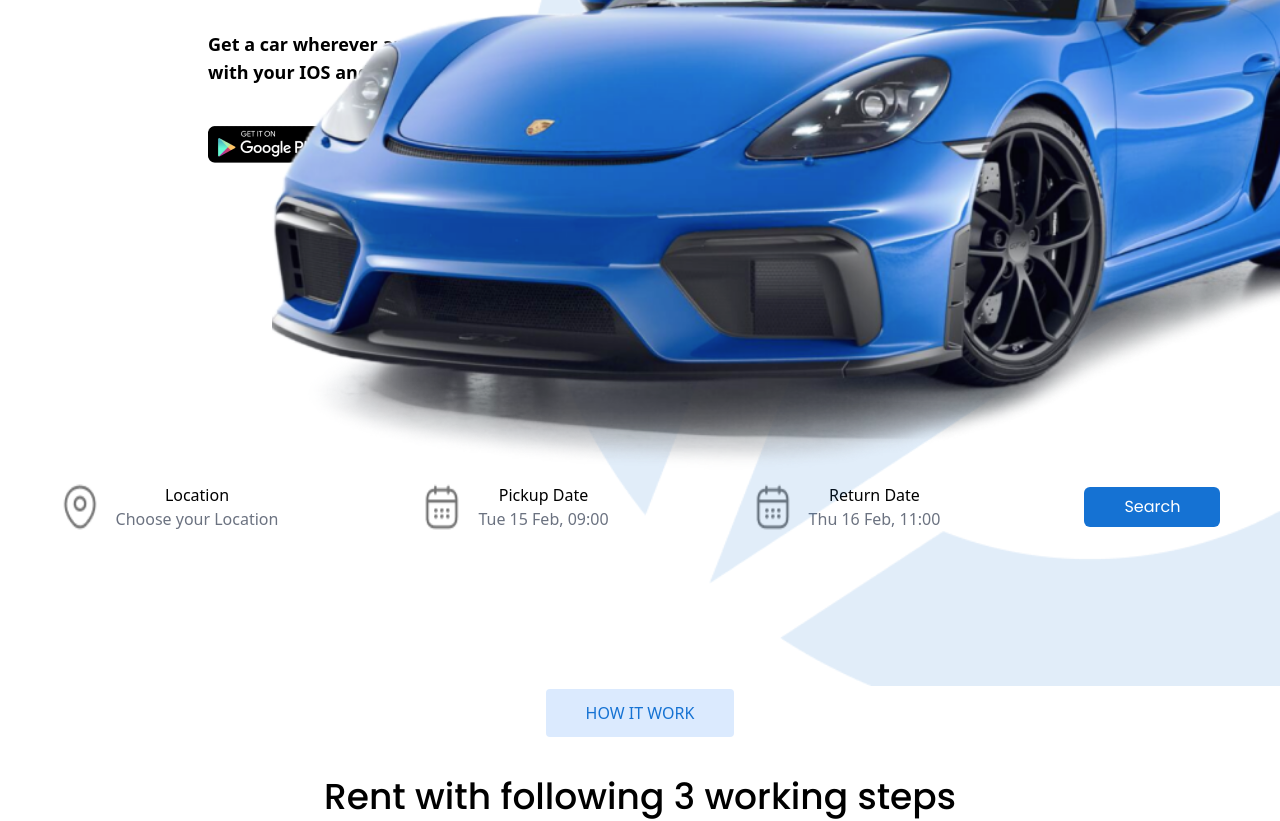
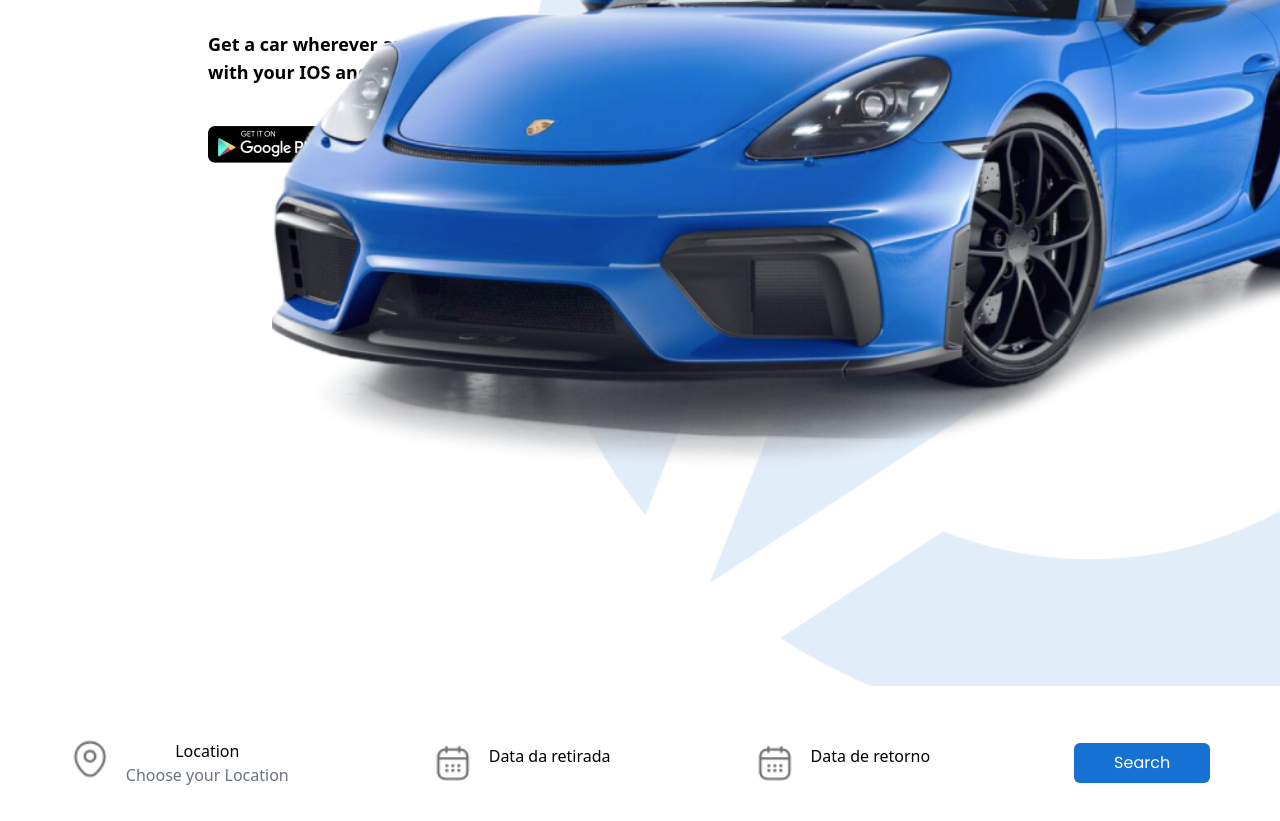
Before and after one commit to RuanDevz/RentCars, a React (Vite) app in the folder FRONTEND/: page / in a window 1280 px wide. Shown: the part 440-1261 px from the top of the page. Built offline with nearby package versions, Linux system fonts and the light colour scheme.

Commit message:
manuntence in searchbar

```diff
--- a/FRONTEND/src/App.jsx
+++ b/FRONTEND/src/App.jsx
@@ -3,7 +3,7 @@ import AOS from 'aos'
 import Dashboard from './components/Dahboard/Dashboard'
 import Register from './pages/Register/Register'
 import Login from './pages/Login/Login'
-import DashboardLooged from './components/DashboardLogged/DashboardLooged'
+import DashboardLooged from './components/ComponentLogado/DashboardLogged/DashboardLooged'
 import { BrowserRouter as Router, Routes,Route } from 'react-router-dom'
 import Context from './useContext/Context'
 
--- /dev/null
+++ b/FRONTEND/src/components/ComponentLogado/DashboardLogged/DashboardLooged.jsx
@@ -0,0 +1,16 @@
+import React from 'react'
+import Cars from '../../Cars/Cars'
+import Footer from '../../Footer/Footer'
+import HeaderLogged from '../HeaderLogged/HeaderLogged'
+
+const DashboardLooged = () => {
+  return (
+    <div>
+      <HeaderLogged />
+      <Cars/>
+      <Footer/>
+    </div>
+  )
+}
+
+export default DashboardLooged
--- a/FRONTEND/src/components/HeaderLogged/HeaderLogged.jsx
+++ b/FRONTEND/src/components/ComponentLogado/HeaderLogged/HeaderLogged.jsx
@@ -1,6 +1,6 @@
 import React, { useContext, useEffect, useState } from 'react';
-import logo from '../../assets/Images/Logo.png';
-import Button from '../Button/Button';
+import logo from '../../../assets/Images/Logo.png';
+import Button from '../../Button/Button';
 import { Link } from 'react-router-dom';
 import { IoMenu, IoClose } from "react-icons/io5";
 import { FaRegUserCircle } from "react-icons/fa";
@@ -11,7 +11,7 @@ import { useNavigate } from 'react-router-dom';
 
 
 
-import Context from '../../useContext/Context';
+import Context from '../../../useContext/Context';
 
 
 const HeaderLogged = () => {
--- a/FRONTEND/src/components/DashboardLogged/DashboardLooged.jsx
+++ /dev/null
@@ -1,21 +0,0 @@
-import React from 'react'
-import Cars from '../Cars/Cars'
-import Footer from '../Footer/Footer'
-import HeaderLogged from '../HeaderLogged/HeaderLogged'
-import Work from '../Work/Work'
-import Brands from '../Brands/Brands'
-import Details from '../Details/Details'
-import Depoiments from '../Depoiments/Depoiments'
-import Download from '../Download/Download'
-
-const DashboardLooged = () => {
-  return (
-    <div>
-      <HeaderLogged />
-      <Cars/>
-      <Footer/>
-    </div>
-  )
-}
-
-export default DashboardLooged
--- a/FRONTEND/src/components/SearchBar/SearchBar.jsx
+++ b/FRONTEND/src/components/SearchBar/SearchBar.jsx
@@ -1,38 +1,92 @@
-import React from 'react';
+import React, { useState } from 'react';
 import Location from '../../assets/Search/location.png';
 import calendar from '../../assets/Search/calendar.png';
 import Button from '../Button/Button';
-import './SearchBar.css'
+import './SearchBar.css';
 
 const SearchBar = () => {
+  const [pickDateVisible, setPickDateVisible] = useState(false);
+  const [returnDateVisible, setReturnDateVisible] = useState(false);
+  const [pickSelectedDate, setPickSelectedDate] = useState('');
+  const [returnSelectedDate, setReturnSelectedDate] = useState('');
+  const [chooselocation, setChooselocation] = useState(false)
+  const [selectedchooselocation, setSelectedchooselocation] = useState('')
+
+
+  const togglePickDate = () => {
+    setPickDateVisible(!pickDateVisible);
+    setReturnDateVisible(false); // Fechar o seletor de data de retorno se estiver aberto
+  };
+
+  const toggleReturnDate = () => {
+    setReturnDateVisible(!returnDateVisible);
+    setPickDateVisible(false); // Fechar o seletor de data de retirada se estiver aberto
+  };
+
+  const handlePickDateChange = (e) => {
+    setPickSelectedDate(e.target.value);
+    setPickDateVisible(false); // Fechar o modal após selecionar a data
+  };
+
+  const handleReturnDateChange = (e) => {
+    setReturnSelectedDate(e.target.value);
+    setReturnDateVisible(false); // Fechar o modal após selecionar a data
+  };
+
+
   return (
-    <div className='search-bar-container mb-32 z-50 '>
-      <div className='flex flex-col justify-center gap-36 text-center  lg:max-w-7xl lg:flex-row items-center lg:mx-auto rounded top p-5'>
-        <div className="search-bar-item flex gap-4 ">
+    <div className='search-bar-container mb-32 z-50 mt-64'>
+      <div className='flex flex-col justify-center gap-36 text-center lg:max-w-7xl lg:flex-row items-center lg:mx-auto rounded top p-5'>
+        <div className="search-bar-item flex gap-4">
+          <div>
           <img className='w-10' src={Location} alt="location" />
+          </div>
           <div>
             <h1>Location</h1>
-            <p  className='text-gray-500'>Choose your Location</p>
+            <p className='text-gray-500'>Choose your Location</p>
+          </div>
+          {chooselocation &&(
+            <>
+            <div>
+              <select name="" id="" disabled="disabled">
+                <option value=""></option>
+              </select>
+            </div>
+            </>
+          )}
+        </div>
+        <div className="search-bar-item flex gap-4 relative">
+          <div>
+            <img onClick={togglePickDate} className='w-10 cursor-pointer' src={calendar} alt="calendar" />
+            {pickDateVisible && (
+              <div className='absolute top-12 left-0 bg-white border rounded shadow p-4'>
+                <input className='w-full' type="date" name="date" id="date" onChange={handlePickDateChange} />
+              </div>
+            )}
+          </div>
+          <div>
+            <h1>Data da retirada</h1>
+            <p className='text-gray-500'>{pickSelectedDate}</p>
           </div>
         </div>
         <div className="search-bar-item flex gap-4">
-          <img className='w-10' src={calendar} alt="calendar" />
           <div>
-            <h1>Pickup Date</h1>
-            <p className='text-gray-500'>Tue 15 Feb, 09:00</p>
+          <img onClick={toggleReturnDate} className='w-10 cursor-pointer' src={calendar} alt="calendar" />
+          </div>
+          {returnDateVisible &&(
+            <div className='absolute top-12 left-0 bg-white border rounded shadow p-4'>
+            <input className='w-full' type="date" name="date" id="date" onChange={handleReturnDateChange} />
+             </div>
+          )}
+          <div>
+            <h1>Data de retorno</h1>
+            <p className='text-gray-500'>{returnSelectedDate}</p>
           </div>
         </div>
-        <div className="search-bar-item flex gap-4">
-          <img className='w-10' src={calendar} alt="calendar" />
-          <div>
-            <h1>Return Date</h1>
-            <p className='text-gray-500'>Thu 16 Feb, 11:00</p>
-          </div>
-        </div>
-        <Button Children='Search'/>
+        <Button Children='Search' />
       </div>
     </div>
   );
-}
+};
 
 export default SearchBar;
```
Also changed, not shown: FRONTEND/src/components/ComponentLogado/HeaderLogged/HeaderLogged..css (renamed from FRONTEND/src/components/HeaderLogged/HeaderLogged..css).
